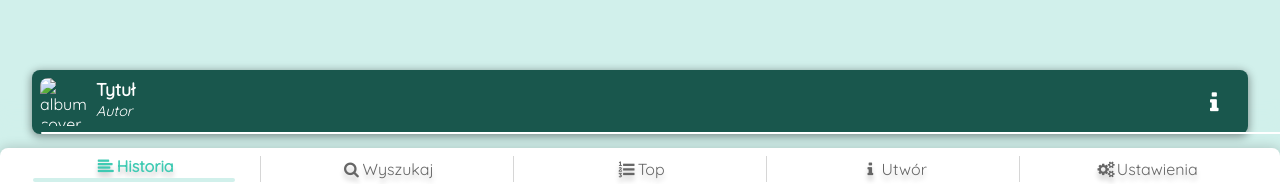
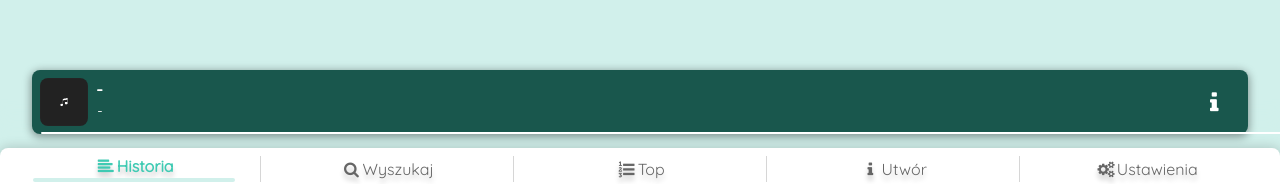
Before and after one commit to Maathias/radio-rolnik, a React app: page / in a window 1280 px wide. Shown: the part 610-794 px from the top of the page. Built offline with nearby package versions, Linux system fonts and the light colour scheme; no server answers.

Commit message:
fix: Status defaults and stepping

```diff
--- a/src/components/Status/Status.css
+++ b/src/components/Status/Status.css
@@ -47,7 +47,7 @@
 	bottom: 0;
 	border-bottom: 2px solid white;
 	border-radius: 2px;
-	transition: 1s linear;
+	transition: 0.5s linear width, 0.3s ease-out opacity;
 }
 
 .status-progress:after {
@@ -60,3 +60,7 @@
 	background-color: white;
 	border-radius: 100%;
 }
+
+.status.paused > .status-progress {
+	opacity: 0;
+}
--- a/src/components/Status/Status.js
+++ b/src/components/Status/Status.js
@@ -5,43 +5,58 @@ import PlayingContext from '../../contexts/Playing'
 
 import './Status.css'
 
-function Status(props) {
+function Status({ progress, paused, onEnd }) {
 	const {
 			id,
-			title = 'Tytuł',
-			artists = ['Autor'],
+			title = '-',
+			artists = ['-'],
 			album = {},
 			duration,
 		} = useContext(PlayingContext),
-		[progress, setProgress] = useState(0)
+		[elapsed, setElapsed] = useState()
 
-	const step = 1 / duration
+	const step = 500,
+		tread = step / duration
+
+	useEffect(() => {
+		setElapsed(progress ? progress / duration : 0)
+	}, [progress, duration])
 
 	useEffect(
 		(anim) => {
-			if (progress < 1) {
-				anim = setTimeout(() => {
-					setProgress(progress + step)
-				}, 1e3)
-			} else if (progress > 1) {
-				setProgress(1) // if FPU decides that 1 / duration * duration !== 1
+			if (!paused) {
+				if (elapsed < 1) {
+					anim = setTimeout(() => {
+						setElapsed(elapsed + tread)
+					}, step)
+				} else if (elapsed > 1) {
+					setElapsed(1) // if FPU decides that 1 / duration * duration !== 1
+				}
 			}
+
 			return () => {
-				clearInterval(anim)
+				clearTimeout(anim)
 			}
 		},
-		[progress, step]
+		[elapsed, tread, paused]
 	)
 
 	return (
-		<Link className="status" to={`/utwor/${id}`}>
-			<img className="status-image" alt="album cover" src={album.art} />
+		<Link
+			className={['status', paused ? 'paused' : ''].join(' ')}
+			to={`/utwor/${id}`}
+		>
+			<img
+				className="status-image"
+				alt="album cover"
+				src={album.art ?? '/media/default.png'}
+			/>
 			<span className="status-track">{title}</span>
 			<span className="status-artist">{artists.join(', ')}</span>
 			<i className="icon-info"></i>
 			<div
 				className="status-progress"
-				style={{ width: `calc(var(--max) * ${progress})` }}
+				style={{ width: `calc(var(--max) * ${elapsed})` }}
 			></div>
 		</Link>
 	)
```
